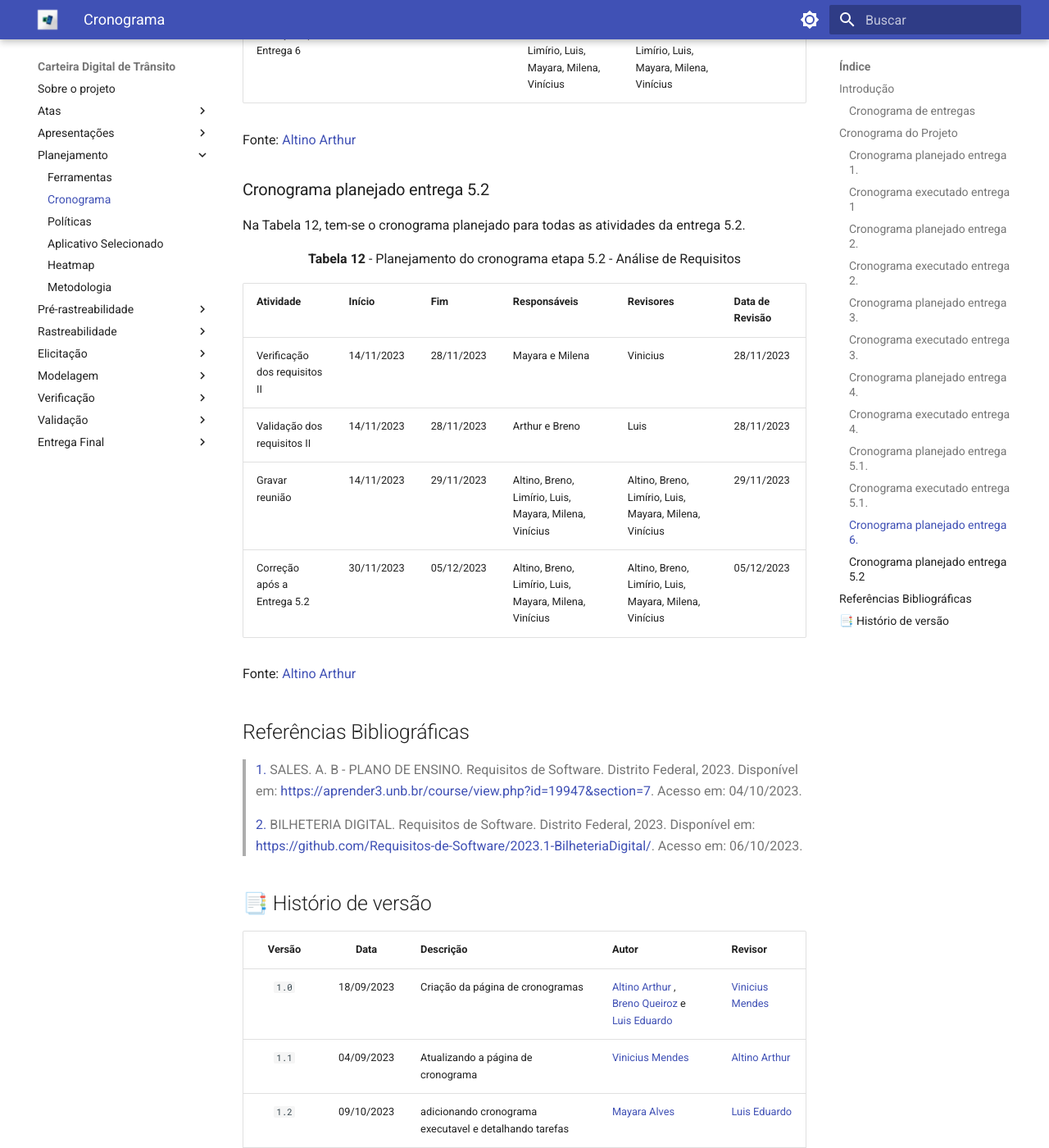
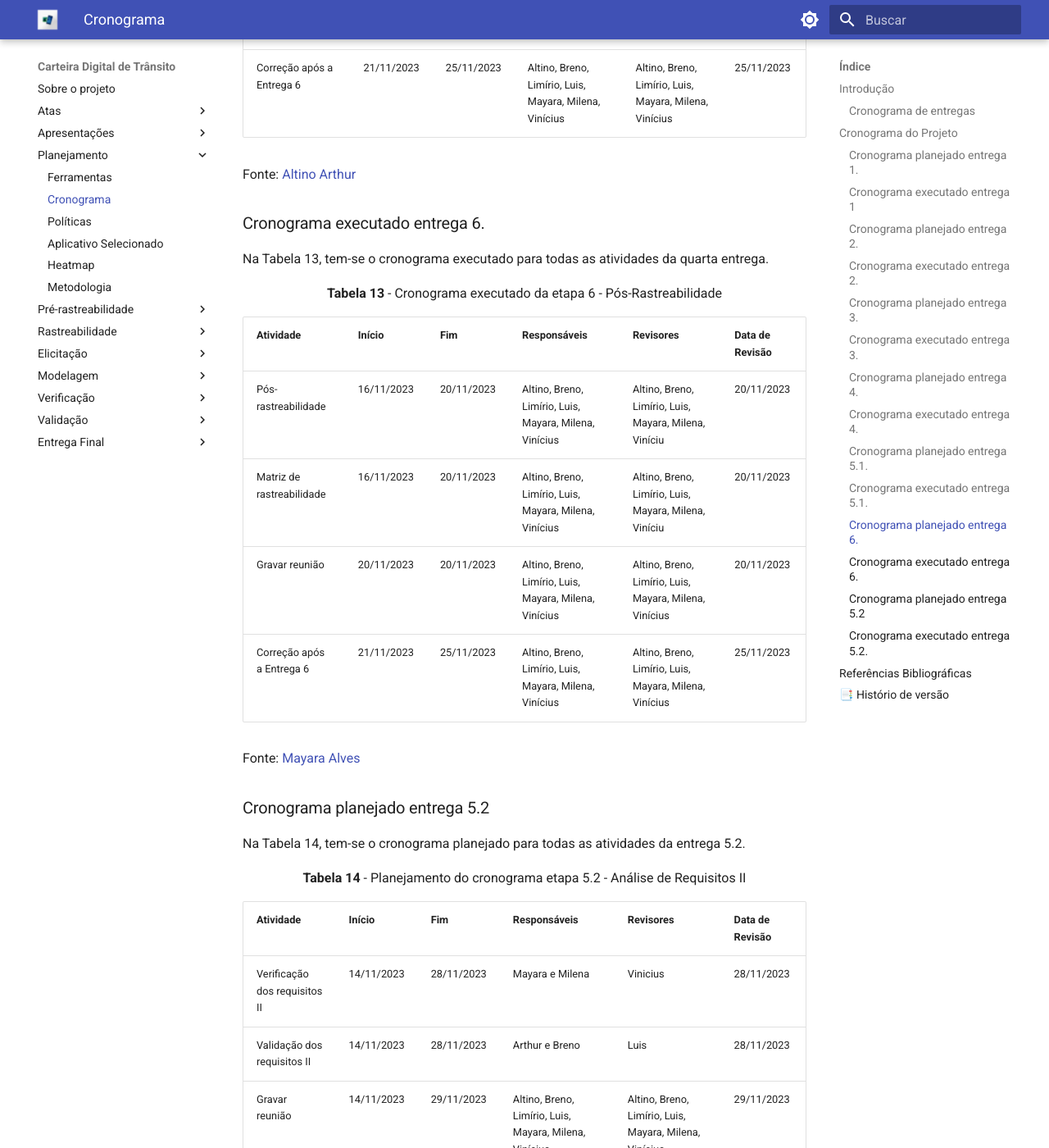
Before and after one commit to Requisitos-de-Software/2023.2-Carteira_Digital_de_Transito, an MkDocs documentation site: the page built from docs/planejamento/cronograma.md, in a window 1280 px wide and 1400 px high, scrolled down 12302 px. Shown: the whole window at 82% size. Built offline with MkDocs 1.6.1 and Material for MkDocs 9.7.7, drawn with Linux system fonts in a browser that asks for light colours; some of the changed text lies outside the part shown.

Commit message:
Update cronograma.md

```diff
--- a/docs/planejamento/cronograma.md
+++ b/docs/planejamento/cronograma.md
@@ -182,7 +182,7 @@ Fonte: [Altino Arthur](https://github.com/arthurrochamoreira)
 
 Na Tabela 10, tem-se o cronograma planejado para todas as atividades da entrega 5.1.
 
-<p align="center"><b>Tabela 10</b>  - Planejamento do cronograma etapa 5.1 - Análise de Requisitos </p>
+<p align="center"><b>Tabela 10</b>  - Planejamento do cronograma etapa 5.1 - Análise de Requisitos I </p>
 
 | **Atividade**                                   | **Início** | **Fim**     | **Responsáveis**                        | **Revisores**                           | **Data de Revisão** |
 |-----------------------------------------------|------------|------------|-----------------------------------------|-----------------------------------------|---------------------|
@@ -198,7 +198,7 @@ Fonte: [Altino Arthur](https://github.com/arthurrochamoreira)
 
 Na Tabela 11, tem-se o cronograma executado para todas as atividades da entrega 5.1.
 
-<p align="center"><b>Tabela 11</b> - Cronograma executado da etapa 5.1 - Análise de Requisitos</p>
+<p align="center"><b>Tabela 11</b> - Cronograma executado da etapa 5.1 - Análise de Requisitos I </p>
 
 | **Atividade**                                   | **Início** | **Fim**     | **Responsáveis**                        | **Revisores**                           | **Data de Revisão** |
 |-----------------------------------------------|------------|------------|-----------------------------------------|-----------------------------------------|---------------------|
@@ -209,15 +209,16 @@ Na Tabela 11, tem-se o cronograma executado para todas as atividades da entrega
 | Verificação Grupo 3 - Brainstorming, Introspecção, Observação e Questionário   | 07/11/2023 | 12/11/2023 | Limírio                               | Mayara                               | 12/11/2023          |
 | Verificação Grupo 3 - Aplicativo selecionado, Heatmap e Termos de Uso  |  07/11/2023 | 13/11/2023 | Luis                     | Milena Baruc                              | 13/11/2023       |
 | Verificação Grupo 3 - Especificação suplementar  |  07/11/2023 | 12/11/2023 | Breno                    | Mayara | 12/11/2023       |
-| Gravar reunião                                 | 13/11/2023 | 13/11/2023 | Mayara, Milena, Arthur, Altino         |                                         | 06/11/2023          |
+| Gravar reunião                                 | 13/11/2023 | 13/11/2023 | Mayara, Milena, Arthur, Altino         |                                         | 13/11/2023        |
 | Correção após a Entrega 5.1                    | 14/11/2023 | 17/11/2023 | Altino, Breno, Limírio, Luis, Mayara, Milena, Vinícius | Altino, Breno, Limírio, Luis, Mayara, Milena, Vinícius | 17/11/2023          |
 
+Fonte: [Mayara Alves](https://github.com/Mayara-tech)
 
 ### Cronograma planejado entrega 6.
 
-Na Tabela 11, tem-se o cronograma planejado para todas as atividades da sexta entrega.
+Na Tabela 12, tem-se o cronograma planejado para todas as atividades da sexta entrega.
 
-<p align="center"><b>Tabela 11</b> - Planejamento do cronograma etapa 6 - Pós-Rastreabilidade </p>
+<p align="center"><b>Tabela 12</b> - Planejamento do cronograma etapa 6 - Pós-Rastreabilidade </p>
 
 
 | **Atividade**                            | **Início** | **Fim**     | **Responsáveis**              | **Revisores**                 | **Data de Revisão** |
@@ -229,12 +230,26 @@ Na Tabela 11, tem-se o cronograma planejado para todas as atividades da sexta en
 
 Fonte: [Altino Arthur](https://github.com/arthurrochamoreira)
 
+### Cronograma executado entrega 6.
+
+Na Tabela 13, tem-se o cronograma executado para todas as atividades da quarta entrega.
+
+<p align="center"><b>Tabela 13</b> - Cronograma executado da etapa 6 - Pós-Rastreabilidade</p>
+
+| **Atividade**                                   | **Início** | **Fim**     | **Responsáveis**                        | **Revisores**                           | **Data de Revisão** |
+|-----------------------------------------------|------------|------------|-----------------------------------------|-----------------------------------------|---------------------|
+| Pós-rastreabilidade  | 16/11/2023 | 20/11/2023  | Altino, Breno, Limírio, Luis, Mayara, Milena, Vinícius | Altino, Breno, Limírio, Luis, Mayara, Milena, Viníciu   | 20/11/2023          |
+| Matriz de rastreabilidade    | 16/11/2023 | 20/11/2023  | Altino, Breno, Limírio, Luis, Mayara, Milena, Vinícius | Altino, Breno, Limírio, Luis, Mayara, Milena, Viníciu   | 20/11/2023          |
+| Gravar reunião                          | 20/11/2023 | 20/11/2023 | Altino, Breno, Limírio, Luis, Mayara, Milena, Vinícius | Altino, Breno, Limírio, Luis, Mayara, Milena, Vinícius | 20/11/2023          |
+| Correção após a Entrega 6               | 21/11/2023 | 25/11/2023 | Altino, Breno, Limírio, Luis, Mayara, Milena, Vinícius | Altino, Breno, Limírio, Luis, Mayara, Milena, Vinícius | 25/11/2023          |
+
+Fonte: [Mayara Alves](https://github.com/Mayara-tech)
 
 ### Cronograma planejado entrega 5.2
 
-Na Tabela 12, tem-se o cronograma planejado para todas as atividades da entrega 5.2.
+Na Tabela 14, tem-se o cronograma planejado para todas as atividades da entrega 5.2.
 
-<p align="center"><b>Tabela 12</b> - Planejamento do cronograma etapa 5.2 - Análise de Requisitos </p>
+<p align="center"><b>Tabela 14</b> - Planejamento do cronograma etapa 5.2 - Análise de Requisitos II </p>
 
 | **Atividade**                            | **Início** | **Fim**     | **Responsáveis**              | **Revisores**                 | **Data de Revisão** |
 |----------------------------------------|------------|------------|-------------------------------|------------------------------|---------------------|
@@ -245,6 +260,20 @@ Na Tabela 12, tem-se o cronograma planejado para todas as atividades da entrega
 
 Fonte: [Altino Arthur](https://github.com/arthurrochamoreira)
 
+### Cronograma executado entrega 5.2.
+
+Na Tabela 15, tem-se o cronograma executado para todas as atividades da quarta entrega.
+
+<p align="center"><b>Tabela 15</b> - Cronograma executado da etapa 6 - Análise de Requisitos II</p>
+
+| **Atividade**                                   | **Início** | **Fim**     | **Responsáveis**                        | **Revisores**                           | **Data de Revisão** |
+|-----------------------------------------------|------------|------------|-----------------------------------------|-----------------------------------------|---------------------|
+| Pós-rastreabilidade  | 16/11/2023 | 20/11/2023  | Altino, Breno, Limírio, Luis, Mayara, Milena, Vinícius | Altino, Breno, Limírio, Luis, Mayara, Milena, Viníciu   | 20/11/2023          |
+| Matriz de rastreabilidade    | 16/11/2023 | 20/11/2023  | Altino, Breno, Limírio, Luis, Mayara, Milena, Vinícius | Altino, Breno, Limírio, Luis, Mayara, Milena, Viníciu   | 20/11/2023          |
+| Gravar reunião                          | 04/12/2023 | 04/12/2023 | Altino, Breno, Limírio, Luis, Mayara, Milena, Vinícius | Altino, Breno, Limírio, Luis, Mayara, Milena, Vinícius | 29/11/2023          |
+| Correção após a Entrega 5.2             | 05/12/2023 | 06/12/2023 | Altino, Breno, Limírio, Luis, Mayara, Milena, Vinícius | Altino, Breno, Limírio, Luis, Mayara, Milena, Vinícius | 06/12/2023          |
+
+Fonte: [Mayara Alves](https://github.com/Mayara-tech)
 
 
 ## Referências Bibliográficas
```
